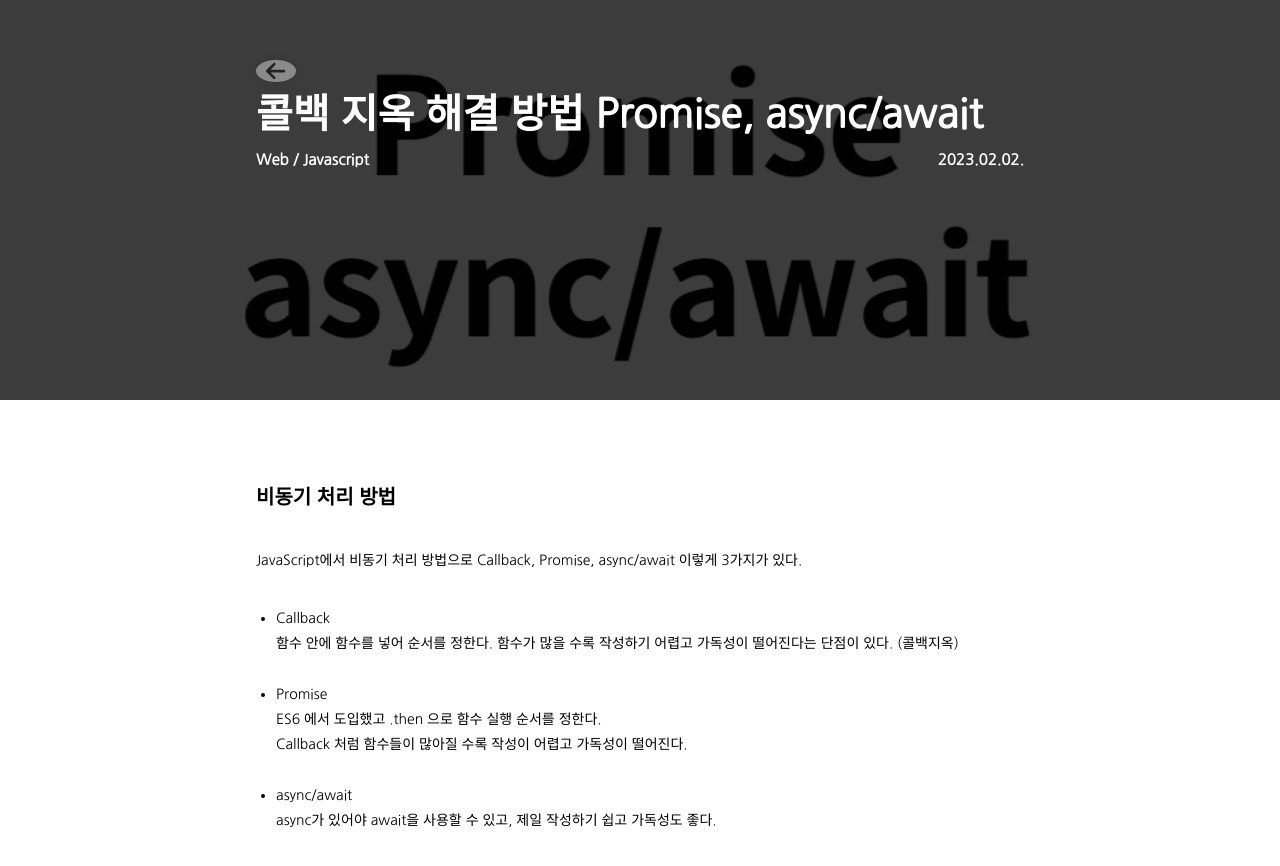
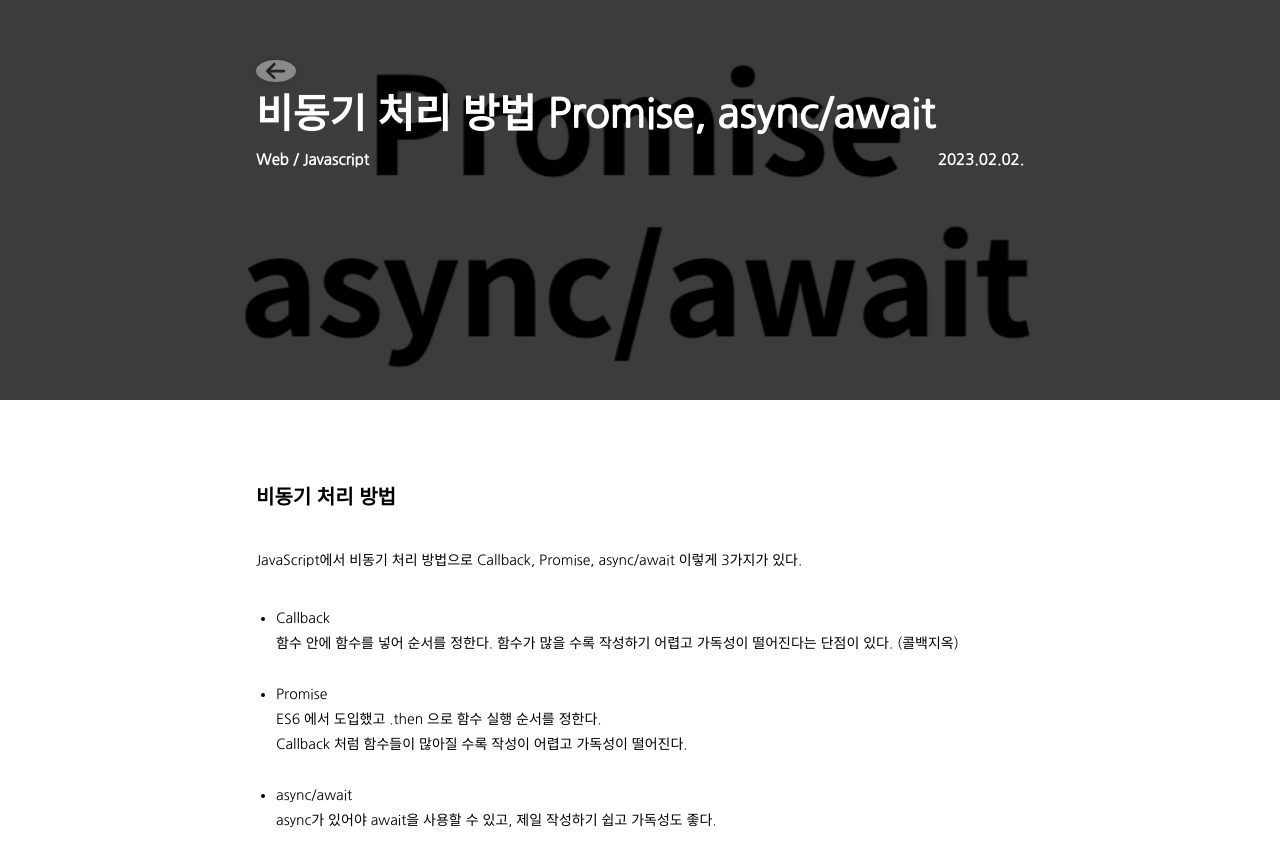
Before and after one commit to hyednny/hyednny.github.io, a Gatsby site: page /callback/ in a window 1280 px wide. Shown: the top 866 px of the page. Built offline with nearby package versions, Linux system fonts and the light colour scheme; Gatsby itself is replaced by a stand-in of ours.

Commit message:
modify callback posting

```diff
--- a/contents/callback.md
+++ b/contents/callback.md
@@ -1,6 +1,6 @@
 ---
 date: '2023-02-02'
-title: '콜백 지옥 해결 방법 Promise, async/await'
+title: '비동기 처리 방법 Promise, async/await'
 categories: ['Web', 'Javascript']
 summary: 'Promise, async/await'
 thumbnail: './promise.png'
```
